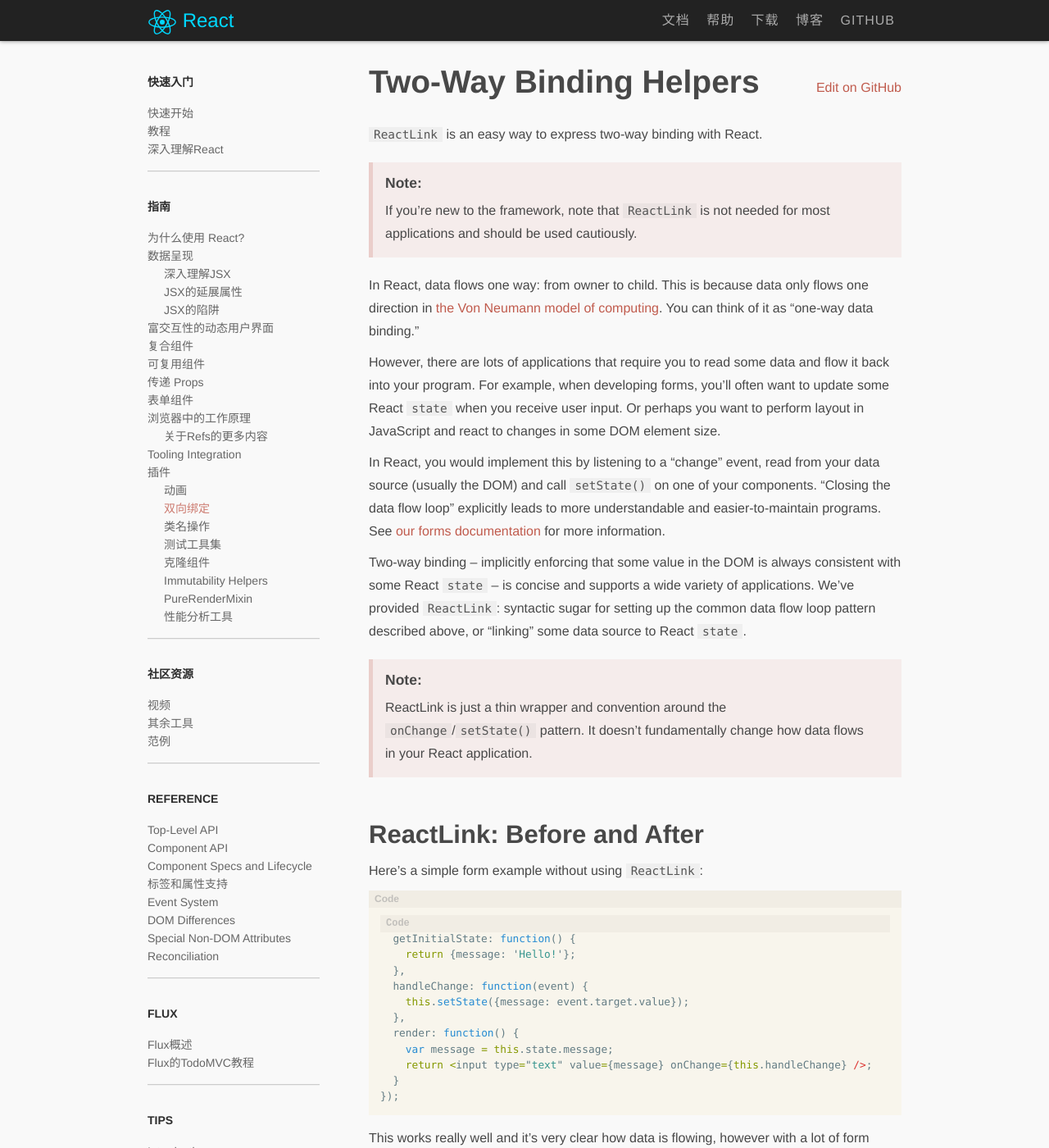
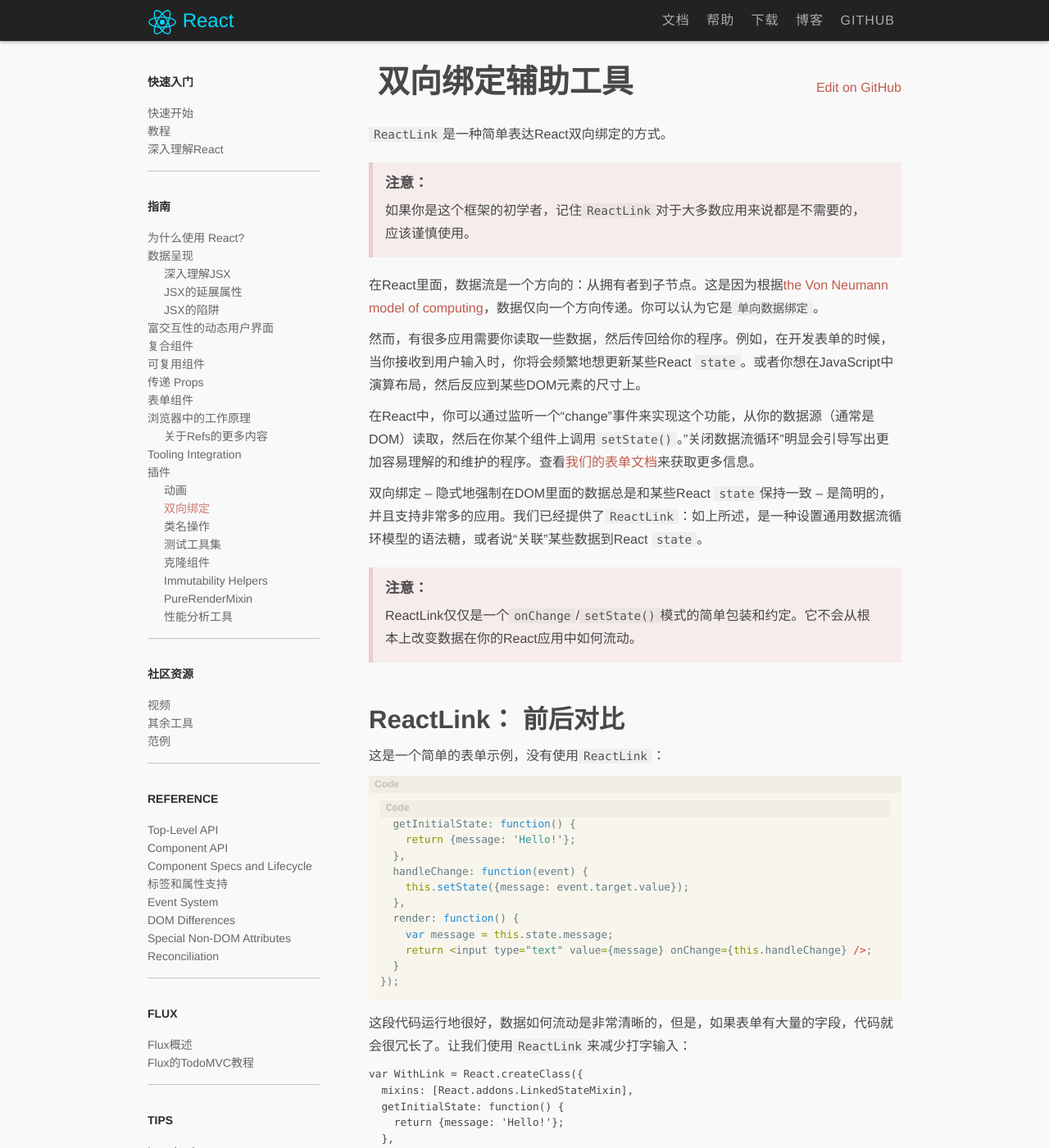
Before and after one commit to yaoshanliang/react-docs, a Jekyll site: the page built from zh/docs/10.2-form-input-binding-sugar.md, in a window 1280 px wide and 1400 px high. Shown: the whole window at 82% size. Built offline with Jekyll 4.4.1, drawn with Linux system fonts in a browser that asks for light colours; Markdown is read by kramdown in place of the engine named in the settings; comment, search, counter and statistics services are not loaded; some of the changed text lies outside the part shown.

Commit message:
two-way-binding-helpers.html

````diff
--- a/zh/docs/10.2-form-input-binding-sugar.md
+++ b/zh/docs/10.2-form-input-binding-sugar.md
@@ -1,32 +1,32 @@
 ---
 id: two-way-binding-helpers
-title: Two-Way Binding Helpers
+title:  双向绑定辅助工具
 permalink: two-way-binding-helpers.html
 prev: animation.html
 next: class-name-manipulation.html
 ---
 
-`ReactLink` is an easy way to express two-way binding with React.
+`ReactLink`是一种简单表达React双向绑定的方式。
 
-> Note:
+> 注意：
 >
-> If you're new to the framework, note that `ReactLink` is not needed for most applications and should be used cautiously.
+> 如果你是这个框架的初学者，记住`ReactLink`对于大多数应用来说都是不需要的，应该谨慎使用。
 
-In React, data flows one way: from owner to child. This is because data only flows one direction in [the Von Neumann model of computing](http://en.wikipedia.org/wiki/Von_Neumann_architecture). You can think of it as "one-way data binding."
+在React里面，数据流是一个方向的：从拥有者到子节点。这是因为根据[the Von Neumann model of computing](http://en.wikipedia.org/wiki/Von_Neumann_architecture)，数据仅向一个方向传递。你可以认为它是`单向数据绑定`。
 
-However, there are lots of applications that require you to read some data and flow it back into your program. For example, when developing forms, you'll often want to update some React `state` when you receive user input. Or perhaps you want to perform layout in JavaScript and react to changes in some DOM element size.
+然而，有很多应用需要你读取一些数据，然后传回给你的程序。例如，在开发表单的时候，当你接收到用户输入时，你将会频繁地想更新某些React `state`。或者你想在JavaScript中演算布局，然后反应到某些DOM元素的尺寸上。
 
-In React, you would implement this by listening to a "change" event, read from your data source (usually the DOM) and call `setState()` on one of your components. "Closing the data flow loop" explicitly leads to more understandable and easier-to-maintain programs. See [our forms documentation](/react/docs/forms.html) for more information.
+在React中，你可以通过监听一个“change”事件来实现这个功能，从你的数据源（通常是DOM）读取，然后在你某个组件上调用`setState()`。"关闭数据流循环"明显会引导写出更加容易理解的和维护的程序。查看[我们的表单文档](/react/docs/forms.html)来获取更多信息。
 
-Two-way binding -- implicitly enforcing that some value in the DOM is always consistent with some React `state` -- is concise and supports a wide variety of applications. We've provided `ReactLink`: syntactic sugar for setting up the common data flow loop pattern described above, or "linking" some data source to React `state`.
+双向绑定 -- 隐式地强制在DOM里面的数据总是和某些React `state`保持一致 -- 是简明的，并且支持非常多的应用。我们已经提供了`ReactLink`：如上所述，是一种设置通用数据流循环模型的语法糖，或者说“关联”某些数据到React `state`。
 
-> Note:
+> 注意：
 >
-> ReactLink is just a thin wrapper and convention around the `onChange`/`setState()` pattern. It doesn't fundamentally change how data flows in your React application.
+> ReactLink仅仅是一个`onChange`/`setState()`模式的简单包装和约定。它不会从根本上改变数据在你的React应用中如何流动。
 
-## ReactLink: Before and After
+## ReactLink： 前后对比
 
-Here's a simple form example without using `ReactLink`:
+这是一个简单的表单示例，没有使用`ReactLink`：
 
 ```javascript
 var NoLink = React.createClass({
@@ -43,7 +43,7 @@ var NoLink = React.createClass({
 });
 ```
 
-This works really well and it's very clear how data is flowing, however with a lot of form fields it could get a bit verbose. Let's use `ReactLink` to save us some typing:
+这段代码运行地很好，数据如何流动是非常清晰的，但是，如果表单有大量的字段，代码就会很冗长了。让我们使用`ReactLink`来减少打字输入：
 
 ```javascript{2,7}
 var WithLink = React.createClass({
@@ -57,21 +57,22 @@ var WithLink = React.createClass({
 });
 ```
 
-`LinkedStateMixin` adds a method to your React component called `linkState()`. `linkState()` returns a `ReactLink` object which contains the current value of the React state and a callback to change it.
+`LinkedStateMixin`给你的React组件添加一个叫做`linkState()`的方法。`linkState()`返回一个`ReactLink`对象，包含React state当前的值和一个用来改变它的回调函数。
 
-`ReactLink` objects can be passed up and down the tree as props, so it's easy (and explicit) to set up two-way binding between a component deep in the hierarchy and state that lives higher in the hierarchy.
+`ReactLink`对象可以在树中作为props被向上传递或者向下传递，so it's easy (and explicit) to set up two-way binding between a component deep in the hierarchy and state that lives higher in the hierarchy.
 
-Note that checkboxes have a special behavior regarding their `value` attribute, which is the value that will be sent on form submit if the checkbox is checked (defaults to `on`). The `value` attribute is not updated when the checkbox is checked or unchecked. For checkboxes, you should use `checkedLink` instead of `valueLink`:
+注意，对于checkbox的`value`属性，有一个特殊的行为，如果checkbox被选中（默认是`on`），`value`属性值将会在表单提交的时候发送出去。当checkbox被选中或者取消选中的时候，`value`属性是不会更新的。对于checkbox，你应该使用`checkLink`而不是`valueLink`：
+
 ```
 <input type="checkbox" checkedLink={this.linkState('booleanValue')} />
 ```
 
 
-## Under the Hood
+## 底层原理（Under the Hood）
 
-There are two sides to `ReactLink`: the place where you create the `ReactLink` instance and the place where you use it. To prove how simple `ReactLink` is, let's rewrite each side separately to be more explicit.
+对于`ReactLink`，有两块儿：你创建`ReactLink`实例的地方和你使用它的地方。为了证明`ReactLink`是多么的简单，让我们单独地重写每一块儿，以便显得更加明了。
 
-### ReactLink Without LinkedStateMixin
+### 不带ReactLink的LinkedStateMixin（ReactLink Without LinkedStateMixin）
 
 ```javascript{5-7,9-12}
 var WithoutMixin = React.createClass({
@@ -91,9 +92,9 @@ var WithoutMixin = React.createClass({
 });
 ```
 
-As you can see, `ReactLink` objects are very simple objects that just have a `value` and `requestChange` prop. And `LinkedStateMixin` is similarly simple: it just populates those fields with a value from `this.state` and a callback that calls `this.setState()`.
+如你所见，`ReactLink`对象是非常简单的，仅仅有一个`value`和`requestChange`属性。`LinkedStateMixin`也同样简单：它仅占据这些字段，用来自于`this.state`的值和一个调用`this.setState()`的回调函数。（And `LinkedStateMixin` is similarly simple: it just populates those fields with a value from `this.state` and a callback that calls `this.setState()`.）
 
-### ReactLink Without valueLink
+### 不带valueLink的ReactLink（ReactLink Without valueLink）
 
 ```javascript
 var WithoutLink = React.createClass({
@@ -111,4 +112,4 @@ var WithoutLink = React.createClass({
 });
 ```
 
-The `valueLink` prop is also quite simple. It simply handles the `onChange` event and calls `this.props.valueLink.requestChange()` and also uses `this.props.valueLink.value` instead of `this.props.value`. That's it!
+`valueLink`属性也很简单。它简单地处理`onChange`事件，然后调用`this.props.valueLink.requestChange()`，同时也用`this.props.valueLink.value`替换`this.props.value`。就这么简单！
````
